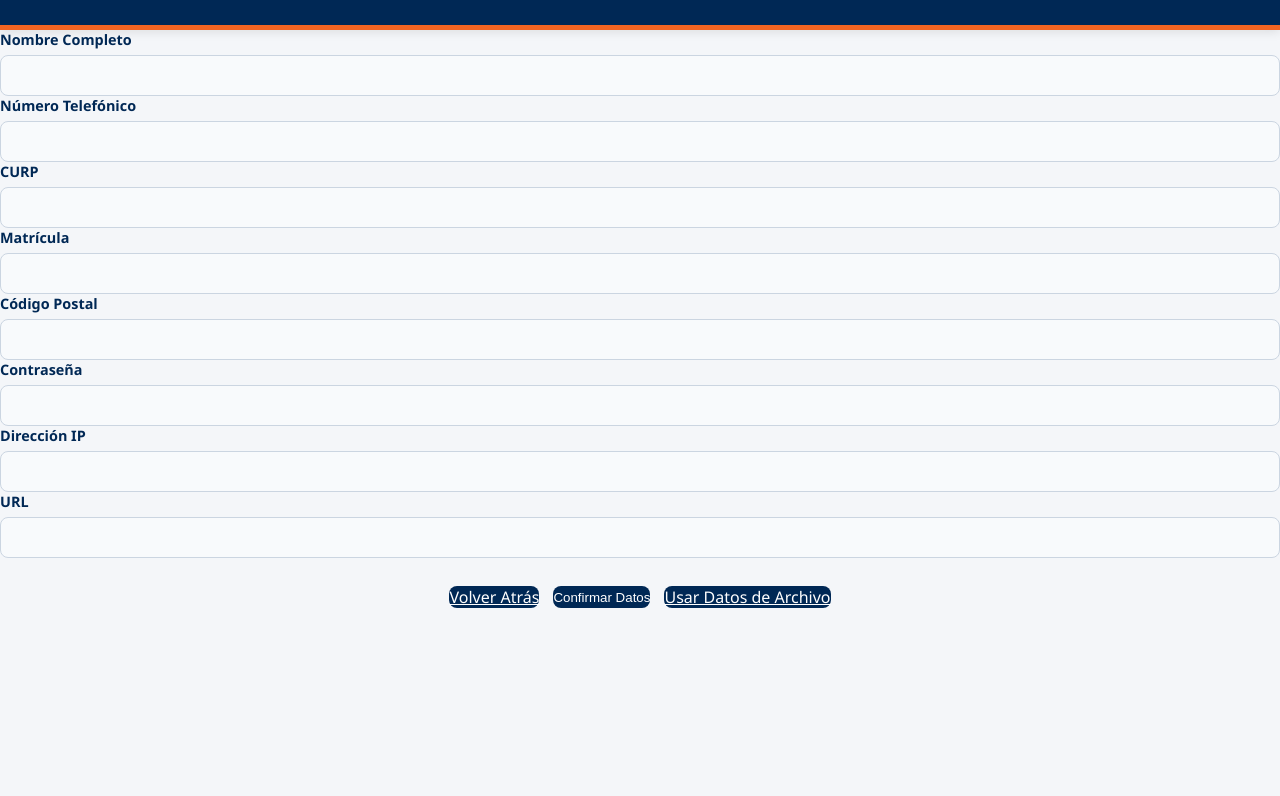
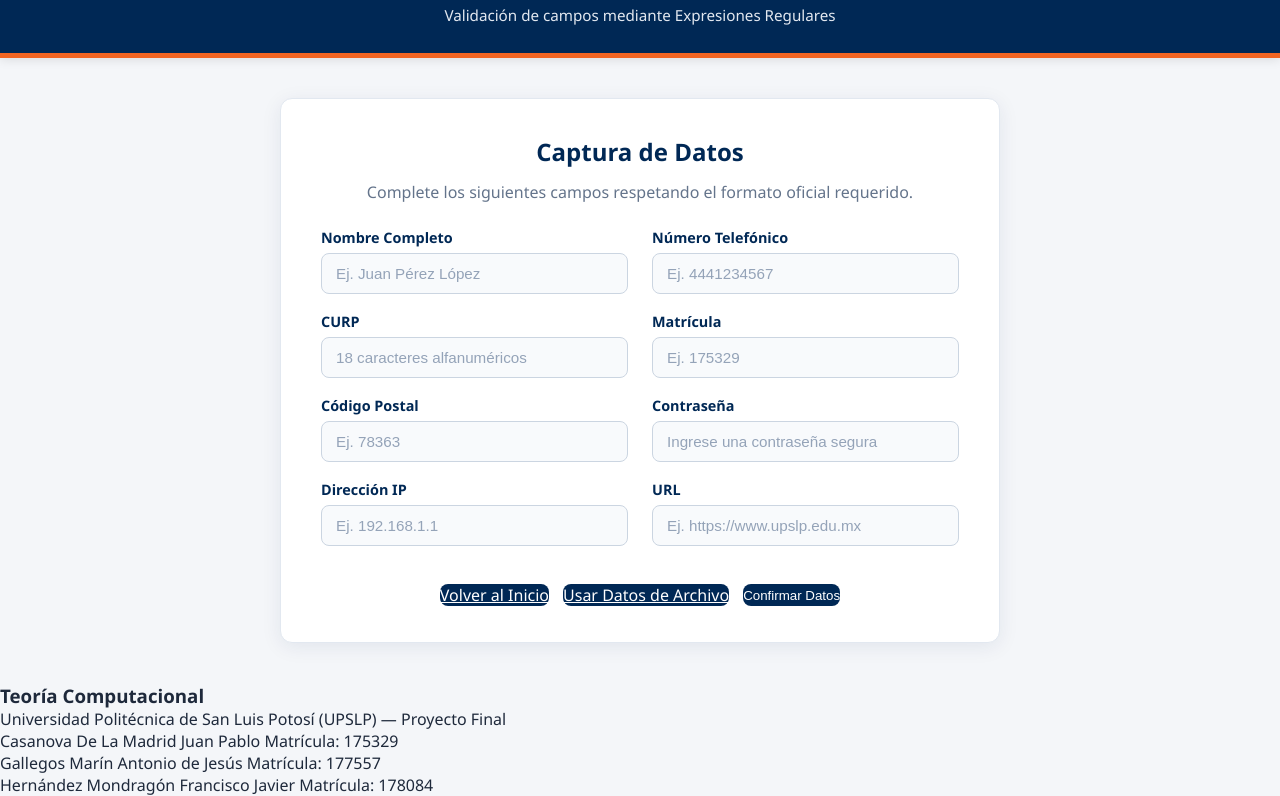
Before and after one commit to 175329/ProyectoTeoria67, a plain HTML site: page registro.html in a window 1280 px wide. Shown: the part 72-868 px from the top of the page. Before the commit the page ends 800 px from the top, so only its background shows below. Drawn offline with Linux system fonts and the light colour scheme.

Commit message:
Revise registro.html for improved layout and validation
Updated the HTML structure and added form validation instructions.

```diff
--- a/registro.html
+++ b/registro.html
@@ -1,26 +1,88 @@
 <!DOCTYPE html>
 <html lang="es">
-<link rel="stylesheet" href="estilos.css">
 <head>
     <meta charset="UTF-8">
     <meta name="viewport" content="width=device-width, initial-scale=1.0">
+    <title>Registro de Usuario | UPSLP</title>
+    <link rel="stylesheet" href="estilos.css">
 </head>
 <body>
-<header><h1>Registro de Usuario</h1></header>
+    <header>
+        <h1>Registro de Usuario</h1>
+        <p>Validación de campos mediante Expresiones Regulares</p>
+    </header>
+
+    <main class="contenedor">
+        <section class="card">
+            <h2>Captura de Datos</h2>
+            <p class="descripcion-card">Complete los siguientes campos respetando el formato oficial requerido.</p>
+
             <form>
-<label>Nombre Completo</label><input type="text">
-<label>Número Telefónico</label><input type="text">
-<label>CURP</label><input type="text">
-<label>Matrícula</label><input type="text">
-<label>Código Postal</label><input type="text">
-<label>Contraseña</label><input type="password">
-<label>Dirección IP</label><input type="text">
-<label>URL</label><input type="text">
+                <div class="grid-formulario">
+                    <div class="campo">
+                        <label for="nombre">Nombre Completo</label>
+                        <input type="text" id="nombre" placeholder="Ej. Juan Pérez López">
+                    </div>
+                    <div class="campo">
+                        <label for="telefono">Número Telefónico</label>
+                        <input type="text" id="telefono" placeholder="Ej. 4441234567">
+                    </div>
+                    <div class="campo">
+                        <label for="curp">CURP</label>
+                        <input type="text" id="curp" placeholder="18 caracteres alfanuméricos">
+                    </div>
+                    <div class="campo">
+                        <label for="matricula">Matrícula</label>
+                        <input type="text" id="matricula" placeholder="Ej. 175329">
+                    </div>
+                    <div class="campo">
+                        <label for="cp">Código Postal</label>
+                        <input type="text" id="cp" placeholder="Ej. 78363">
+                    </div>
+                    <div class="campo">
+                        <label for="password">Contraseña</label>
+                        <input type="password" id="password" placeholder="Ingrese una contraseña segura">
+                    </div>
+                    <div class="campo">
+                        <label for="ip">Dirección IP</label>
+                        <input type="text" id="ip" placeholder="Ej. 192.168.1.1">
+                    </div>
+                    <div class="campo">
+                        <label for="url">URL</label>
+                        <input type="text" id="url" placeholder="Ej. https://www.upslp.edu.mx">
+                    </div>
+                </div>
+
                 <div class="botones">
-<a href="index.html" class="btn">Volver Atrás</a>
+                    <a href="index.html" class="btn btn-secundario">Volver al Inicio</a>
+                    <a href="archivos.html" class="btn">Usar Datos de Archivo</a>
                     <button type="submit">Confirmar Datos</button>
-<a href="archivos.html" class="btn">Usar Datos de Archivo</a>
                 </div>
             </form>
+        </section>
+    </main>
+
+    <footer>
+        <div class="footer-contenido">
+            <div class="footer-materia">
+                <h3>Teoría Computacional</h3>
+                <p>Universidad Politécnica de San Luis Potosí (UPSLP) — Proyecto Final</p>
+            </div>
+            <div class="equipo-grid">
+                <div class="integrante">
+                    <span class="nombre">Casanova De La Madrid Juan Pablo</span>
+                    <span class="matricula">Matrícula: 175329</span>
+                </div>
+                <div class="integrante">
+                    <span class="nombre">Gallegos Marín Antonio de Jesús</span>
+                    <span class="matricula">Matrícula: 177557</span>
+                </div>
+                <div class="integrante">
+                    <span class="nombre">Hernández Mondragón Francisco Javier</span>
+                    <span class="matricula">Matrícula: 178084</span>
+                </div>
+            </div>
+        </div>
+    </footer>
 </body>
 </html>
```
Lines whose indentation alone changed are shown as unchanged.
